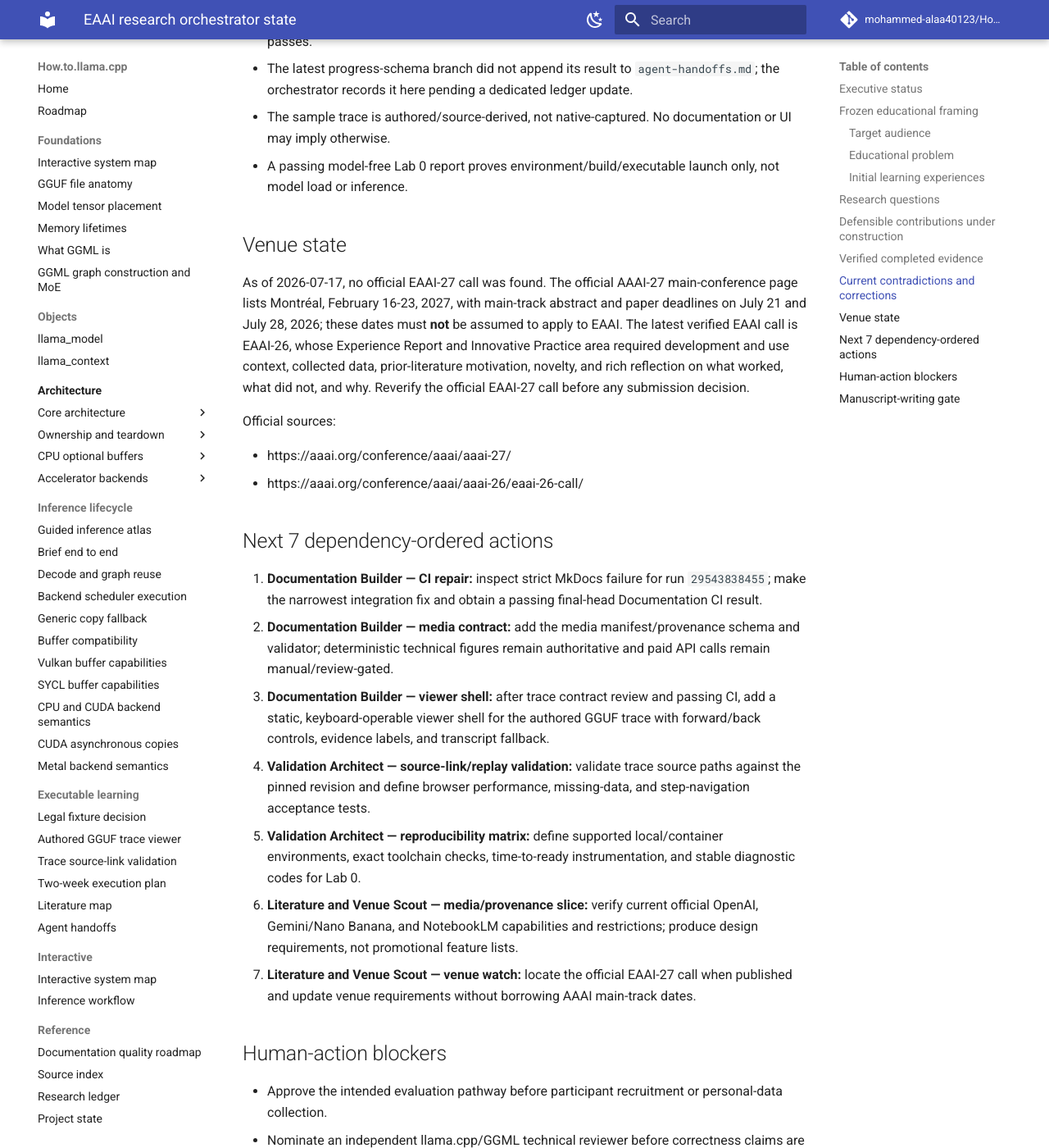
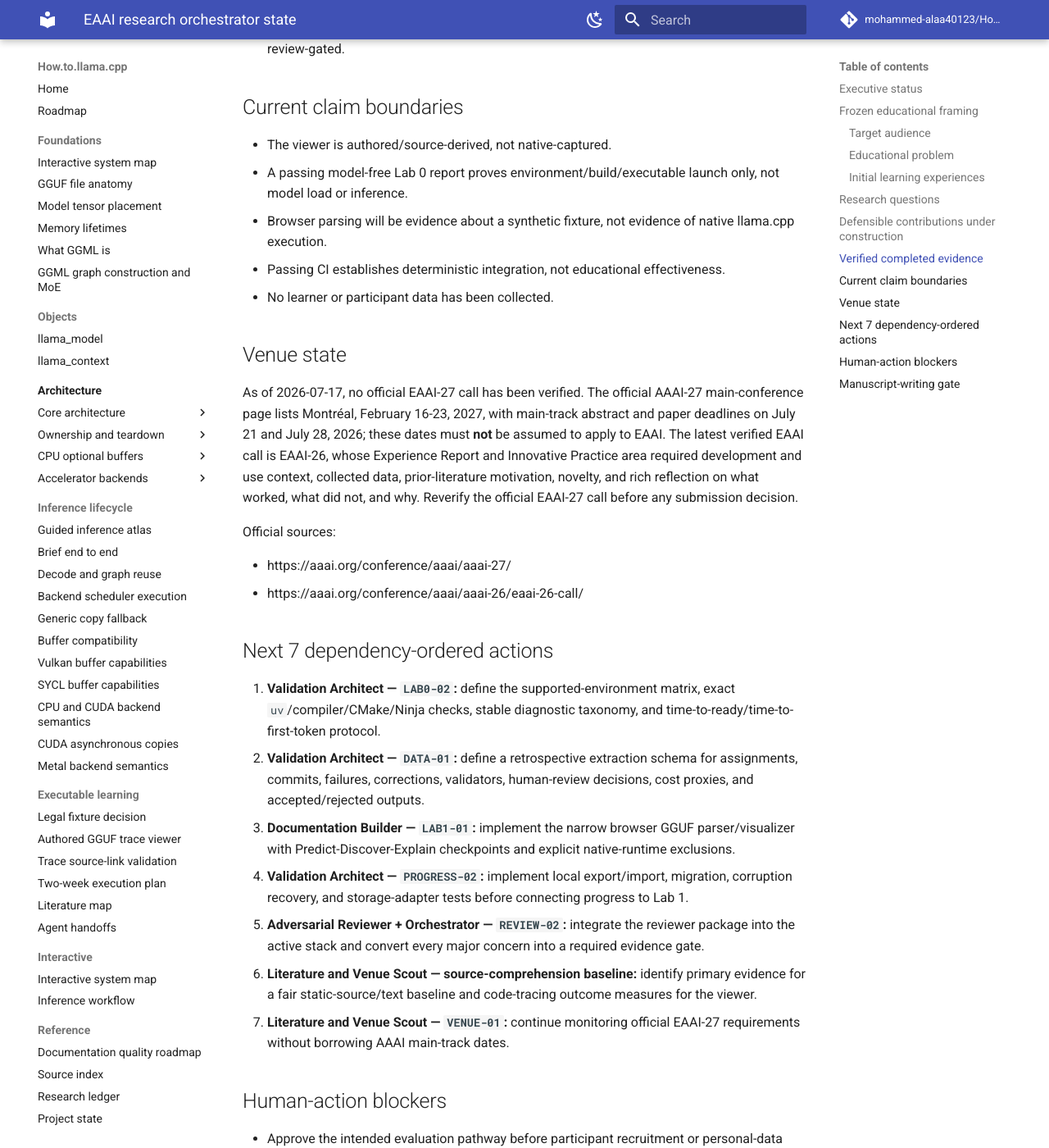
Before and after one commit to mohammed-alaa40123/How.to.llama.cpp, an MkDocs documentation site: the page built from docs/publication/orchestrator-state.md, in a window 1280 px wide and 1400 px high, scrolled down 2784 px. Shown: the whole window at 82% size. Built offline with MkDocs 1.6.1 and Material for MkDocs 9.7.7, drawn with Linux system fonts in a browser that asks for light colours; comment, search, counter and statistics services are not loaded; some of the changed text lies outside the part shown.

Commit message:
Refresh EAAI orchestration after viewer validation

```diff
--- a/docs/publication/orchestrator-state.md
+++ b/docs/publication/orchestrator-state.md
@@ -1,18 +1,18 @@
 # EAAI research orchestrator state
 
-_Last updated: 2026-07-17 03:06 Africa/Cairo_
+_Last updated: 2026-07-17 09:22 Africa/Cairo_
 
 This file is the single source of truth for the EAAI experience-report preparation. It coordinates bounded repository work; it does not authorize manuscript drafting.
 
 ## Executive status
 
-**Phase:** Week 1 foundation — contracts, deterministic fixtures, schemas, and the smallest executable-learning vertical slice.
+**Phase:** Week 1 foundation — the smallest executable-learning vertical slice now exists as validated contracts, a deterministic fixture and figure, and a keyboard-operable authored trace viewer.
 
-**Overall judgment:** the project has a coherent educational-artifact direction and a useful repository-native agent case study, but it is not manuscript-ready. The strongest completed evidence is machine-checkable provenance and boundary enforcement. The weakest areas are actual learner/expert-use evidence, independent correctness review, baseline comparison, retrospective agent-workflow data, and a working end-to-end demo.
+**Overall judgment:** the repository now demonstrates a coherent evidence-labelled prototype rather than only architecture plans. The strongest evidence is deterministic provenance, source-revision pinning, replay validation, privacy boundaries, and passing integration CI. The weakest areas remain Lab 0 environment reproducibility, browser GGUF learning checkpoints, progress import/export, retrospective agent-workflow extraction, baseline comparison, independent correctness review, and approved educational evaluation.
 
-**Current stacked branch:** `agent/progress-schema-validation` at `82f3f8c7bdfaff1e33ffb4ea733422c07fa00ad5`.
+**Current stacked branch:** `agent/view01-static-trace-viewer` at `d02656c7d5d745c77a68b23613cf42050b6518ac`.
 
-**Current CI state:** Documentation CI run `29543838455` failed only at strict MkDocs integration after all context, link, source-index, unit-test discovery, shell, Python-compilation, and asset-validation steps passed. This is a release blocker for the stacked branch and must be resolved before new viewer or media features are accepted.
+**Current CI state:** Documentation CI run `29559239071` completed successfully for the viewer branch. This closes `VIEW-01` as an integrated prototype. The result proves deterministic build and site integration; it does not prove learner benefit, native capture, or independent technical correctness.
 
 ## Frozen educational framing
 
@@ -60,20 +60,24 @@
 - Legal fixture decision: model-free Lab 0 core, learner-provided optional inference, and project-owned synthetic GGUF.
 - Deterministic 428-byte GGUF v3 generator, manifest, golden parse, checksum, alignment/range assertions, and corruption fixtures.
 - Lab 0 six-phase report contract and semantic validator.
-- Versioned executable-trace schema, authored GGUF-loading trace, replay/provenance validator, and malformed-input tests.
-- Versioned local-only learner-progress schema and privacy-minimizing validator on the latest stacked branch.
-- Initial literature map supporting intentionally unequal browser, local-native, and cloud-container tiers.
+- Versioned executable-trace schema, immutable source anchors, corrected authored GGUF-loading trace, deterministic replay, and malformed-input tests.
+- Minimal static trace viewer with Previous/Next and Arrow/Home/End navigation, evidence labels, pinned source links, live text status, reduced-motion handling, and ordered transcript fallback.
+- Versioned local-only learner-progress schema and privacy-minimizing validator.
+- Media manifest/provenance schema and validator.
+- Deterministic GGUF-layout SVG with exact replay, checksums, alt text, and passing CI.
+- Official media/API capability review that keeps generated media supplemental and manually review-gated.
 
-## Current contradictions and corrections
+## Current claim boundaries
 
-- README/project-state still list trace and progress schemas as unfinished even though stacked PRs implement them. They must be updated only after the stack is integrated and CI passes.
-- The latest progress-schema branch did not append its result to `agent-handoffs.md`; the orchestrator records it here pending a dedicated ledger update.
-- The sample trace is authored/source-derived, not native-captured. No documentation or UI may imply otherwise.
+- The viewer is authored/source-derived, not native-captured.
 - A passing model-free Lab 0 report proves environment/build/executable launch only, not model load or inference.
+- Browser parsing will be evidence about a synthetic fixture, not evidence of native llama.cpp execution.
+- Passing CI establishes deterministic integration, not educational effectiveness.
+- No learner or participant data has been collected.
 
 ## Venue state
 
-As of 2026-07-17, no official EAAI-27 call was found. The official AAAI-27 main-conference page lists Montréal, February 16-23, 2027, with main-track abstract and paper deadlines on July 21 and July 28, 2026; these dates must **not** be assumed to apply to EAAI. The latest verified EAAI call is EAAI-26, whose Experience Report and Innovative Practice area required development and use context, collected data, prior-literature motivation, novelty, and rich reflection on what worked, what did not, and why. Reverify the official EAAI-27 call before any submission decision.
+As of 2026-07-17, no official EAAI-27 call has been verified. The official AAAI-27 main-conference page lists Montréal, February 16-23, 2027, with main-track abstract and paper deadlines on July 21 and July 28, 2026; these dates must **not** be assumed to apply to EAAI. The latest verified EAAI call is EAAI-26, whose Experience Report and Innovative Practice area required development and use context, collected data, prior-literature motivation, novelty, and rich reflection on what worked, what did not, and why. Reverify the official EAAI-27 call before any submission decision.
 
 Official sources:
 
@@ -82,19 +86,19 @@
 
 ## Next 7 dependency-ordered actions
 
-1. **Documentation Builder — CI repair:** inspect strict MkDocs failure for run `29543838455`; make the narrowest integration fix and obtain a passing final-head Documentation CI result.
-2. **Documentation Builder — media contract:** add the media manifest/provenance schema and validator; deterministic technical figures remain authoritative and paid API calls remain manual/review-gated.
-3. **Documentation Builder — viewer shell:** after trace contract review and passing CI, add a static, keyboard-operable viewer shell for the authored GGUF trace with forward/back controls, evidence labels, and transcript fallback.
-4. **Validation Architect — source-link/replay validation:** validate trace source paths against the pinned revision and define browser performance, missing-data, and step-navigation acceptance tests.
-5. **Validation Architect — reproducibility matrix:** define supported local/container environments, exact toolchain checks, time-to-ready instrumentation, and stable diagnostic codes for Lab 0.
-6. **Literature and Venue Scout — media/provenance slice:** verify current official OpenAI, Gemini/Nano Banana, and NotebookLM capabilities and restrictions; produce design requirements, not promotional feature lists.
-7. **Literature and Venue Scout — venue watch:** locate the official EAAI-27 call when published and update venue requirements without borrowing AAAI main-track dates.
+1. **Validation Architect — `LAB0-02`:** define the supported-environment matrix, exact `uv`/compiler/CMake/Ninja checks, stable diagnostic taxonomy, and time-to-ready/time-to-first-token protocol.
+2. **Validation Architect — `DATA-01`:** define a retrospective extraction schema for assignments, commits, failures, corrections, validators, human-review decisions, cost proxies, and accepted/rejected outputs.
+3. **Documentation Builder — `LAB1-01`:** implement the narrow browser GGUF parser/visualizer with Predict-Discover-Explain checkpoints and explicit native-runtime exclusions.
+4. **Validation Architect — `PROGRESS-02`:** implement local export/import, migration, corruption recovery, and storage-adapter tests before connecting progress to Lab 1.
+5. **Adversarial Reviewer + Orchestrator — `REVIEW-02`:** integrate the reviewer package into the active stack and convert every major concern into a required evidence gate.
+6. **Literature and Venue Scout — source-comprehension baseline:** identify primary evidence for a fair static-source/text baseline and code-tracing outcome measures for the viewer.
+7. **Literature and Venue Scout — `VENUE-01`:** continue monitoring official EAAI-27 requirements without borrowing AAAI main-track dates.
 
 ## Human-action blockers
 
 - Approve the intended evaluation pathway before participant recruitment or personal-data collection.
 - Nominate an independent llama.cpp/GGML technical reviewer before correctness claims are made.
-- Decide whether any optional paid media API credentials may be used; no credential is needed for the deterministic Week 1 path.
+- Decide whether any optional paid media API credentials may be used; no credential is needed for the deterministic core path.
 - Review and merge the stacked PR chain in dependency order after CI passes.
 
 ## Manuscript-writing gate
```
Also changed, not shown: other parts of docs/publication/orchestrator-state.md (+1 -1 lines).
